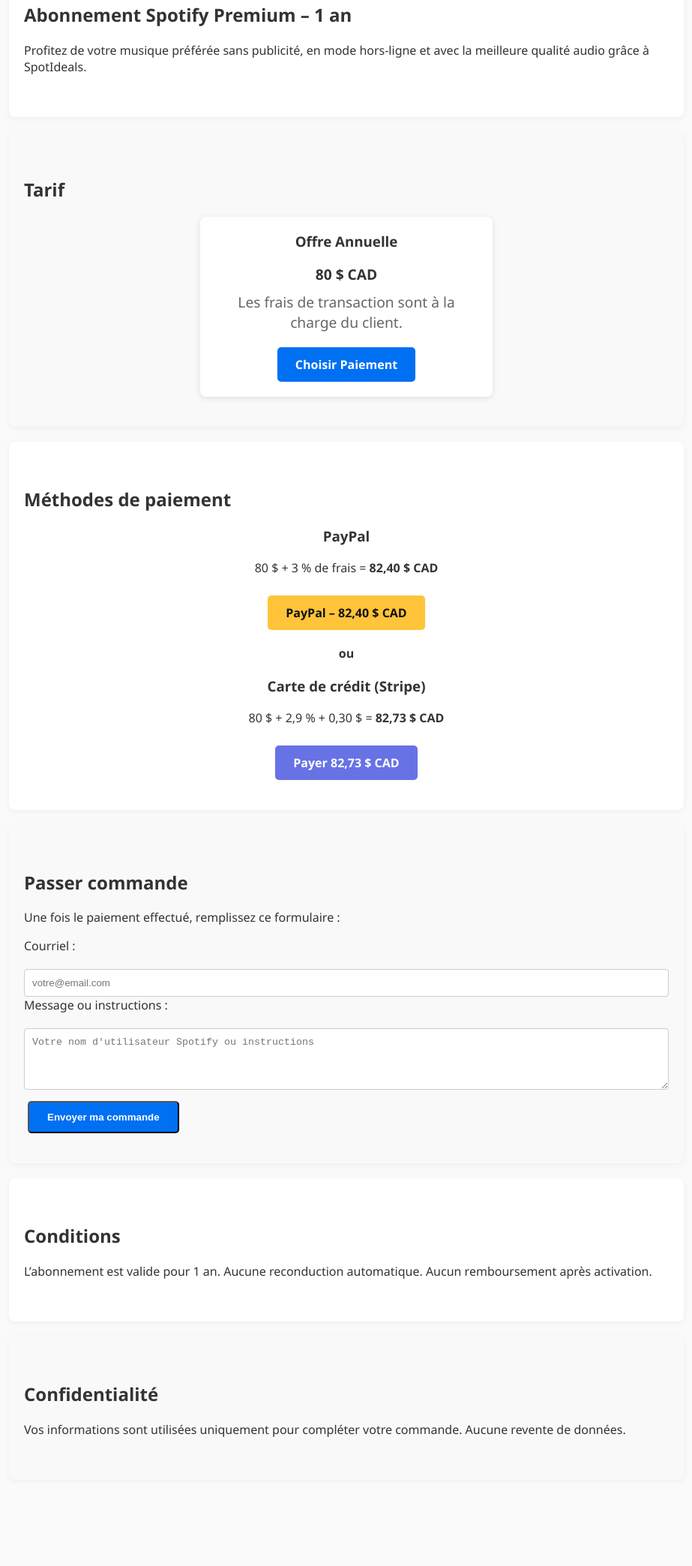
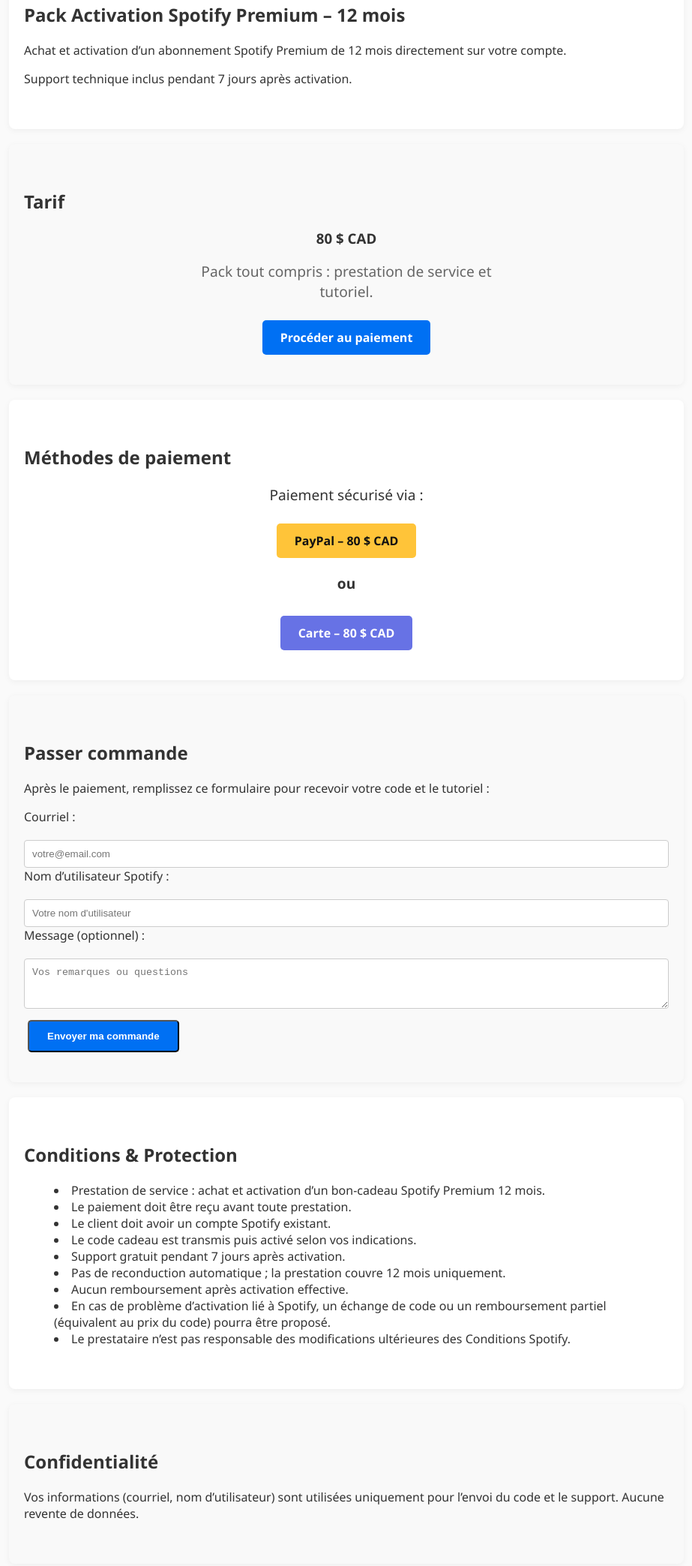
Before and after one commit to CheapDealsQC/bondeal.github.io, a plain HTML site: page index.html in a window 1280 px wide. Shown: the part 264-2352 px from the top of the page at 75% size, without its empty margins (178-1101 px from the left). Before the commit the page ends 2277 px from the top, so only its background shows below. Drawn offline with Linux system fonts and the light colour scheme.

Commit message:
Update index.html

```diff
--- a/index.html
+++ b/index.html
@@ -1,7 +1,7 @@
 <!DOCTYPE html><html lang="fr">
 <head>
   <meta charset="UTF-8">
-  <title>SpotIdeals – Spotify Premium</title>
+  <title>SpotIdeals – Pack Activation Spotify Premium 12 mois</title>
   <style>
     body { font-family: 'Segoe UI', Tahoma, sans-serif; background: #fafafa; color: #333; margin: 0; padding: 0; }
     .container { max-width: 900px; margin: auto; padding: 20px; }
@@ -11,11 +11,9 @@
     nav a { text-decoration: none; color: #0070f3; font-weight: 600; }
     section { margin: 20px 0; background: #fff; padding: 40px 20px; border-radius: 8px; box-shadow: 0 2px 8px rgba(0,0,0,0.05); }
     section:nth-child(even) { background: #f9f9f9; }
-    .pricing { display: flex; justify-content: center; }
-    .pricing .card { max-width: 350px; width: 100%; padding: 20px; border-radius: 8px; background: #fff; text-align: center; box-shadow: 0 2px 8px rgba(0,0,0,0.1); }
-    .pricing .card h3 { margin-top: 0; }
-    .pricing .card p { font-size: 1.2em; margin: 10px 0; }
-    .note { font-size: 0.9em; color: #666; margin-bottom: 15px; }
+    .card { max-width: 400px; margin: auto; text-align: center; }
+    .card p { font-size: 1.2em; margin: 15px 0; }
+    .note { font-size: 0.9em; color: #666; margin: 15px 0; }
     .btn, .paypal-btn, .stripe-btn { display: inline-block; font-weight: 600; padding: 12px 24px; border-radius: 5px; text-decoration: none; margin: 10px 5px 0; transition: background 0.3s; }
     .btn { background: #0070f3; color: #fff; }
     .btn:hover { background: #005bb5; }
@@ -23,8 +21,9 @@
     .paypal-btn:hover { background: #e0a800; }
     .stripe-btn { background: #6772E5; color: #fff; }
     .stripe-btn:hover { background: #5469d4; }
-    form label { display: block; margin-bottom: 15px; }
-    input, select, textarea { width: 100%; padding: 10px; margin-top: 5px; border-radius: 4px; border: 1px solid #ccc; box-sizing: border-box; }
+    form label { display: block; margin-bottom: 15px; text-align: left; }
+    input, textarea { width: 100%; padding: 10px; margin-top: 5px; border-radius: 4px; border: 1px solid #ccc; box-sizing: border-box; }
+    .conditions ul { list-style: disc inside; }
   </style>
 </head>
 <body>
@@ -34,69 +33,76 @@
       <ul>
         <li><a href="#service">Service</a></li>
         <li><a href="#pricing">Tarif</a></li>
-        <li><a href="#payment-options">Paiement</a></li>
+        <li><a href="#payment">Paiement</a></li>
         <li><a href="#commande">Commande</a></li>
         <li><a href="#conditions">Conditions</a></li>
         <li><a href="#confidentialite">Confidentialité</a></li>
       </ul>
     </nav><!-- Section Service -->
 <section id="service">
-  <h2>Abonnement Spotify Premium – 1 an</h2>
-  <p>Profitez de votre musique préférée sans publicité, en mode hors-ligne et avec la meilleure qualité audio grâce à SpotIdeals.</p>
+  <h2>Pack Activation Spotify Premium – 12 mois</h2>
+  <p>Achat et activation d’un abonnement Spotify Premium de 12 mois directement sur votre compte.</p>
+  <p>Support technique inclus pendant 7 jours après activation.</p>
 </section>
 
-<!-- Section Tarification -->
+<!-- Section Tarif -->
 <section id="pricing">
   <h2>Tarif</h2>
-  <div class="pricing">
-    <div class="card">
-      <h3>Offre Annuelle</h3>
-      <p><strong>80 $ CAD</strong></p>
-      <p class="note">Les frais de transaction sont à la charge du client.</p>
-      <a href="#payment-options" class="btn">Choisir Paiement</a>
-    </div>
+  <div class="card">
+    <h3>80 $ CAD</h3>
+    <p class="note">Pack tout compris : prestation de service et tutoriel.</p>
+    <a href="#payment" class="btn">Procéder au paiement</a>
   </div>
 </section>
 
-<!-- Section Méthodes de Paiement -->
-<section id="payment-options">
+<!-- Section Paiement -->
+<section id="payment">
   <h2>Méthodes de paiement</h2>
-  <div style="text-align: center;">
-    <h3>PayPal</h3>
-    <p>80 $ + 3 % de frais = <strong>82,40 $ CAD</strong></p>
-    <a href="https://www.paypal.me/spotideals/82.40" class="paypal-btn">PayPal – 82,40 $ CAD</a>
-
+  <div class="card">
+    <p>Paiement sécurisé via :</p>
+    <a href="https://www.paypal.me/spotideals/80" class="paypal-btn">PayPal – 80 $ CAD</a>
     <p style="margin: 20px 0; font-weight: 600;">ou</p>
-
-    <h3>Carte de crédit (Stripe)</h3>
-    <p>80 $ + 2,9 % + 0,30 $ = <strong>82,73 $ CAD</strong></p>
-    <a href="https://buy.stripe.com/3cIaEXajAgvDe6QaYQ5ZC00" class="stripe-btn">Payer 82,73 $ CAD</a>
+    <a href="https://buy.stripe.com/3cIaEXajAgvDe6QaYQ5ZC00" class="stripe-btn">Carte – 80 $ CAD</a>
   </div>
 </section>
 
 <!-- Section Commande -->
 <section id="commande">
   <h2>Passer commande</h2>
-  <p>Une fois le paiement effectué, remplissez ce formulaire :</p>
+  <p>Après le paiement, remplissez ce formulaire pour recevoir votre code et le tutoriel :</p>
   <form action="https://formspree.io/f/xanorewp" method="POST">
     <label for="email">Courriel :</label>
     <input type="email" id="email" name="email" placeholder="votre@email.com" required>
-    <label for="message">Message ou instructions :</label>
-    <textarea id="message" name="message" rows="4" placeholder="Votre nom d'utilisateur Spotify ou instructions"></textarea>
+    <label for="username">Nom d’utilisateur Spotify :</label>
+    <input type="text" id="username" name="username" placeholder="Votre nom d'utilisateur" required>
+    <label for="message">Message (optionnel) :</label>
+    <textarea id="message" name="message" rows="3" placeholder="Vos remarques ou questions"></textarea>
     <button type="submit" class="btn">Envoyer ma commande</button>
   </form>
 </section>
 
 <!-- Section Conditions -->
 <section id="conditions">
-  <h2>Conditions</h2>
-  <p>L’abonnement est valide pour 1 an. Aucune reconduction automatique. Aucun remboursement après activation.</p>
+  <h2>Conditions & Protection</h2>
+  <div class="conditions">
+    <ul>
+      <li>Prestation de service : achat et activation d’un bon-cadeau Spotify Premium 12 mois.</li>
+      <li>Le paiement doit être reçu avant toute prestation.</li>
+      <li>Le client doit avoir un compte Spotify existant.</li>
+      <li>Le code cadeau est transmis puis activé selon vos indications.</li>
+      <li>Support gratuit pendant 7 jours après activation.</li>
+      <li>Pas de reconduction automatique ; la prestation couvre 12 mois uniquement.</li>
+      <li>Aucun remboursement après activation effective.</li>
+      <li>En cas de problème d’activation lié à Spotify, un échange de code ou un remboursement partiel (équivalent au prix du code) pourra être proposé.</li>
+      <li>Le prestataire n’est pas responsable des modifications ultérieures des Conditions Spotify.</li>
+    </ul>
+  </div>
 </section>
 
 <!-- Section Confidentialité -->
 <section id="confidentialite">
   <h2>Confidentialité</h2>
-  <p>Vos informations sont utilisées uniquement pour compléter votre commande. Aucune revente de données.</p>
+  <p>Vos informations (courriel, nom d’utilisateur) sont utilisées uniquement pour l’envoi du code et le support. Aucune revente de données.</p>
 </section>
 
   </div>
```
